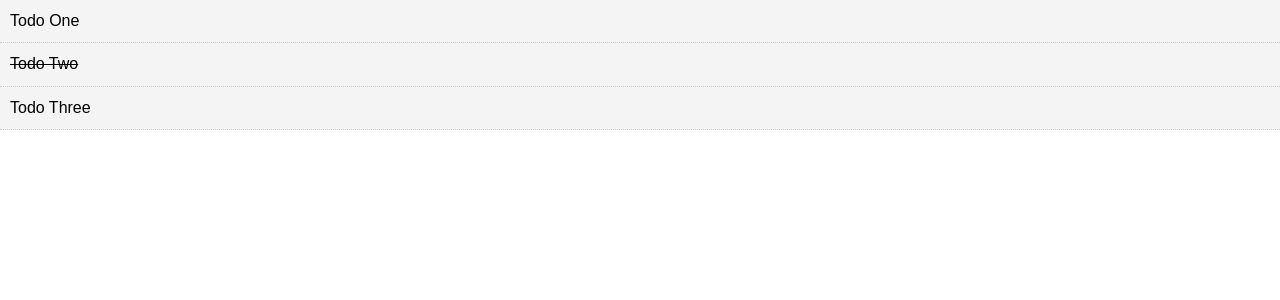
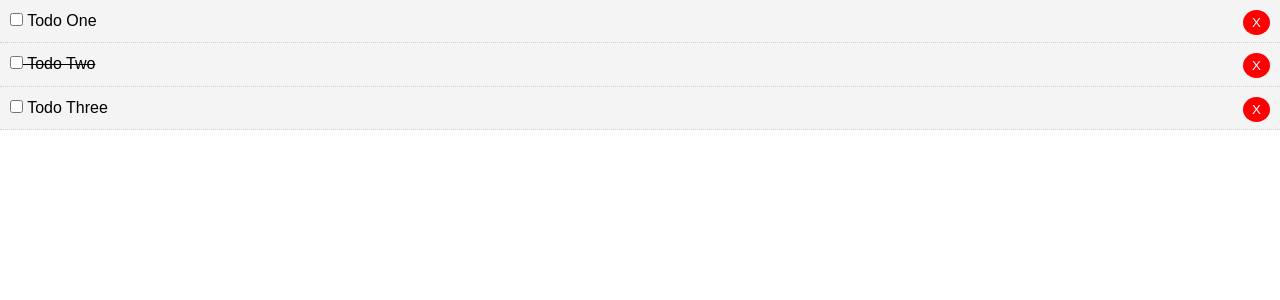
Before and after one commit to shubham-pal/todoList, a Vue app: page / in a window 1280 px wide. Shown: the top 300 px of the page. Built offline with nearby package versions, Linux system fonts and the light colour scheme.

Commit message:
delete todo add

```diff
--- a/src/App.vue
+++ b/src/App.vue
@@ -1,6 +1,6 @@
 <template>
   <div id="app">
-    <Todos v-bind:todos="todos" />
+    <Todos v-bind:todos="todos" v-on:del-todo="deleteTodo" />
   </div>
 </template>
 
@@ -33,6 +33,11 @@ export default {
       ],
     };
   },
+  methods: {
+    deleteTodo(id) {
+      this.todos = this.todos.filter((todo) => todo.id !== id);
+    },
+  },
 };
 </script>
 
--- a/src/components/TodoItem.vue
+++ b/src/components/TodoItem.vue
@@ -1,6 +1,10 @@
 <template>
     <div class="todo-item" v-bind:class="{'is-complete':todo.completed}">
-        <p>{{todo.title}}</p>
+        <p>
+            <input type="checkbox" v-on:change="markComplete">
+            {{todo.title}}
+            <button @click="$emit('del-todo', todo.id)" class="del">X</button>
+        </p>
     </div>
 </template>
 
@@ -8,6 +12,11 @@
 export default {
   name: 'TodoItem',
   props: ['todo'],
+  methods: {
+    markComplete() {
+      this.todo.completed = !this.todo.completed;
+    },
+  },
 };
 </script>
 
--- a/src/components/Todos.vue
+++ b/src/components/Todos.vue
@@ -1,7 +1,7 @@
 <template>
     <div>
         <div v-for="todo in todos" :key="todo.id">
-            <TodoItem v-bind:todo="todo" />
+            <TodoItem v-bind:todo="todo" v-on:del-todo="$emit('del-todo', todo.id)" />
         </div>
     </div>
 </template>
```
